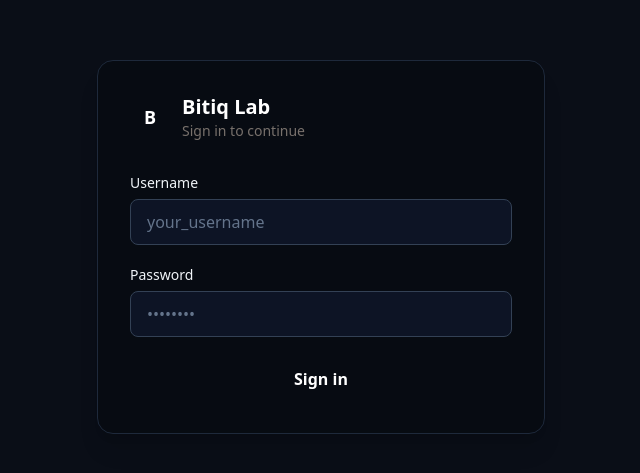
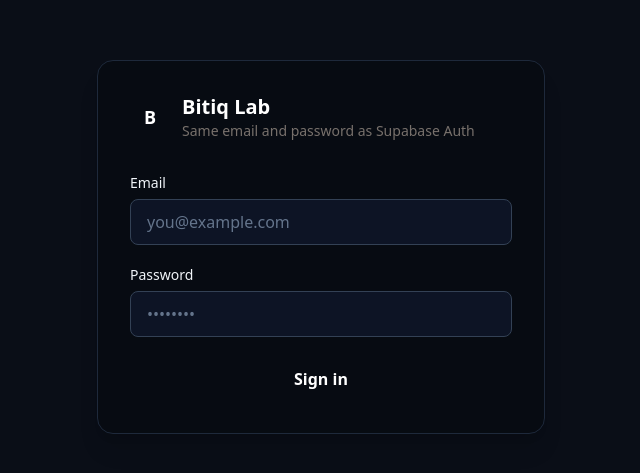
Before and after one commit to Resolve53/bitiqlab-v2, a Next.js app in the folder frontend/: page /login in a window 1280 px wide. Shown: the part 153-626 px from the top of the page, without its empty margins (319-959 px from the left). Built offline with nearby package versions, Linux system fonts and the light colour scheme.

Commit message:
Simplify login to Supabase email + password
No profiles row required. Login form uses email field; backend signs in
directly with signInWithPassword. Username/profiles remain optional.

Co-authored-by: Resolve 53 <Resolve53@users.noreply.github.com>

```diff
--- a/frontend/src/context/AuthContext.tsx
+++ b/frontend/src/context/AuthContext.tsx
@@ -20,7 +20,7 @@ import {
 interface AuthContextValue {
   user: StoredUser | null;
   loading: boolean;
-  login: (username: string, password: string) => Promise<void>;
+  login: (email: string, password: string) => Promise<void>;
   logout: () => Promise<void>;
   refreshUser: () => Promise<void>;
 }
@@ -74,14 +74,14 @@ export function AuthProvider({ children }: { children: ReactNode }) {
   }, [loading, router.pathname, router, user]);
 
   const login = useCallback(
-    async (username: string, password: string) => {
+    async (email: string, password: string) => {
       const data = await apiFetch<{
         access_token: string;
         refresh_token: string;
         user: StoredUser;
       }>("/api/auth/login", {
         method: "POST",
-        body: JSON.stringify({ username: username.trim(), password }),
+        body: JSON.stringify({ email: email.trim(), password }),
       });
 
       setSession(data.access_token, data.refresh_token, data.user);
--- a/frontend/src/pages/login.tsx
+++ b/frontend/src/pages/login.tsx
@@ -4,7 +4,7 @@ import { useAuth } from "@/context/AuthContext";
 
 export default function LoginPage() {
   const { login, loading: authLoading } = useAuth();
-  const [username, setUsername] = useState("");
+  const [email, setEmail] = useState("");
   const [password, setPassword] = useState("");
   const [error, setError] = useState<string | null>(null);
   const [submitting, setSubmitting] = useState(false);
@@ -14,7 +14,7 @@ export default function LoginPage() {
     setError(null);
     setSubmitting(true);
     try {
-      await login(username, password);
+      await login(email, password);
     } catch (err) {
       setError(err instanceof Error ? err.message : "Sign in failed");
     } finally {
@@ -39,27 +39,29 @@ export default function LoginPage() {
           </span>
           <div>
             <h1 className="text-xl font-semibold text-white">Bitiq Lab</h1>
-            <p className="text-sm text-slate-400">Sign in to continue</p>
+            <p className="text-sm text-slate-400">
+              Same email and password as Supabase Auth
+            </p>
           </div>
         </div>
 
         <form onSubmit={onSubmit} className="space-y-5">
           <div>
             <label
-              htmlFor="username"
+              htmlFor="email"
               className="block text-sm font-medium text-slate-300 mb-1.5"
             >
-              Username
+              Email
             </label>
             <input
-              id="username"
-              type="text"
-              autoComplete="username"
+              id="email"
+              type="email"
+              autoComplete="email"
               required
-              value={username}
-              onChange={(e) => setUsername(e.target.value)}
+              value={email}
+              onChange={(e) => setEmail(e.target.value)}
               className="w-full rounded-lg border border-slate-700 bg-slate-900/80 px-4 py-2.5 text-white placeholder-slate-500 focus:border-cyan-500 focus:outline-none focus:ring-1 focus:ring-cyan-500"
-              placeholder="your_username"
+              placeholder="you@example.com"
             />
           </div>
 
```
Also changed, not shown: 2 other files (tests, documents, lock files or other folders).
